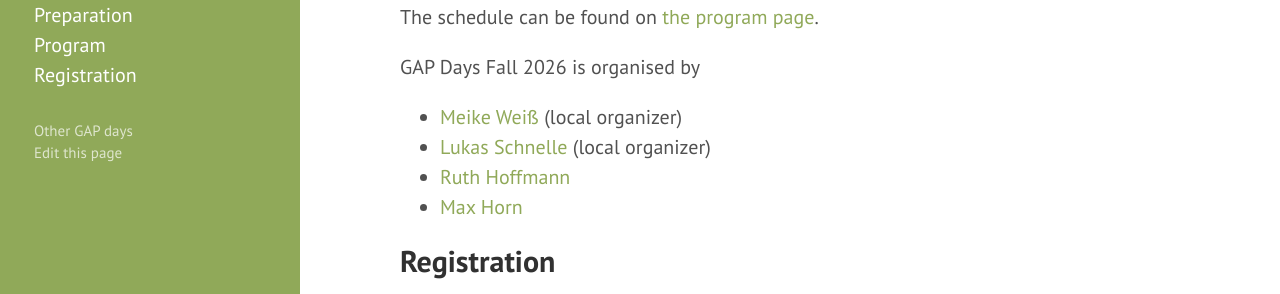
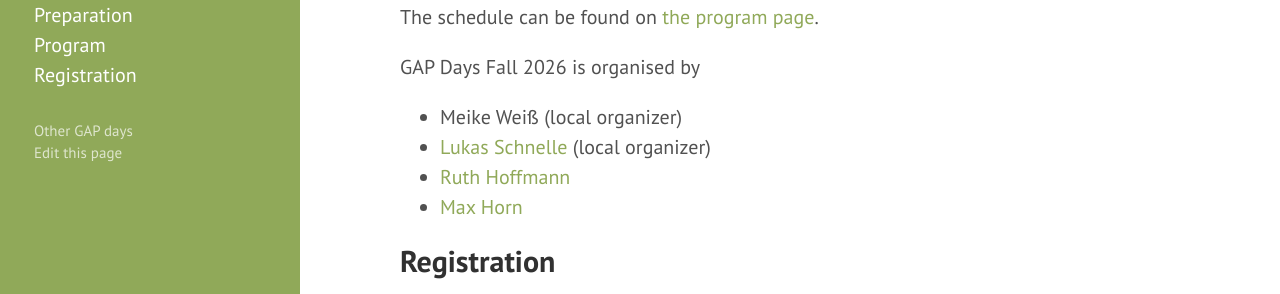
Before and after one commit to gapdays/gapdays2026-fall, a Jekyll site: the page built from index.md, in a window 1280 px wide and 900 px high, scrolled down 542 px. Shown: the part 293-587 px from the top of the window. Built offline with Jekyll 4.4.1, drawn with Linux system fonts in a browser that asks for light colours.

```diff
--- a/index.md
+++ b/index.md
@@ -59,7 +59,7 @@ The schedule can be found on [the program page]({{ site.baseurl }}/program).
 
 {{site.title}} is organised by
 
-* [Meike Weiß]() (local organizer)
+* Meike Weiß (local organizer)
 * [Lukas Schnelle](https://lukasschnelle.de) (local organizer)
 * [Ruth Hoffmann](https://www.st-andrews.ac.uk/computer-science/people/rh347/)
 * [Max Horn](https://www.quendi.de/en/math)
```
